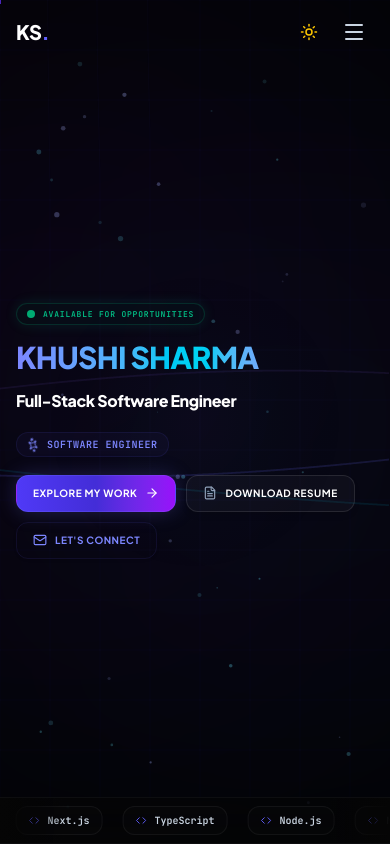
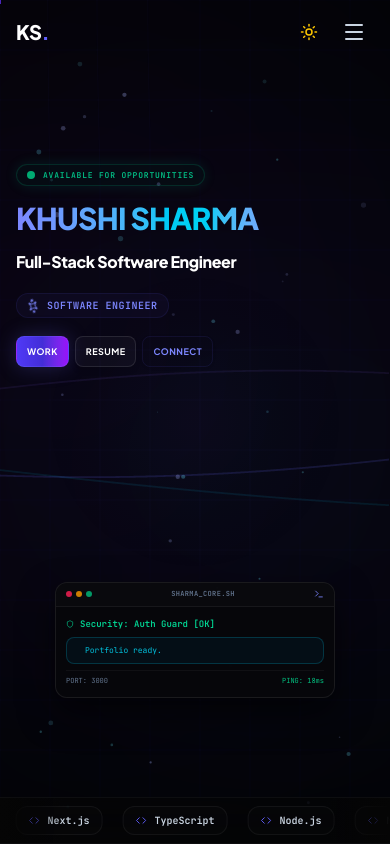
Before and after one commit to Khushi-ux123/Portfolio, a React (Vite) app: page / in a window 390 px wide. Both pictures are taken after a click on the button "ENTER PORTFOLIO". Shown: the top 844 px of the page. Built offline with nearby package versions, Linux system fonts and the light colour scheme.

Commit message:
Refactor Hero component layout and button styles
Updated layout and styles for Hero component, adjusting grid gaps and button classes for better responsiveness. Enhanced button text visibility for different screen sizes.

```diff
--- a/src/components/Hero.tsx
+++ b/src/components/Hero.tsx
@@ -253,7 +253,7 @@ export default function Hero({ isDarkMode }: HeroProps) {
 
       {/* 4. Main Contents Split Grid — this block owns all remaining height */}
       <div className="max-w-7xl mx-auto px-4 sm:px-6 lg:px-8 relative z-20 w-full flex-1 min-h-0 flex items-center">
-        <div className="grid grid-cols-1 lg:grid-cols-12 gap-6 lg:gap-12 items-center w-full h-full lg:h-auto">
+        <div className="grid grid-cols-1 lg:grid-cols-12 gap-4 sm:gap-5 lg:gap-12 items-center w-full h-full lg:h-auto">
 
           {/* ==================== LEFT SIDE: STORYTELLING ==================== */}
           <div className="lg:col-span-6 flex flex-col justify-center text-left space-y-3 sm:space-y-4 lg:space-y-6 lg:pr-6 min-h-0 w-full">
@@ -342,55 +342,85 @@ export default function Hero({ isDarkMode }: HeroProps) {
               </AnimatePresence>
             </div>
 
-            {/* Magnetic CTA Buttons Section */}
+            {/* Magnetic CTA Buttons Section — all three stay on one line */}
             <motion.div
               initial={{ opacity: 0, y: 20 }}
               animate={{ opacity: 1, y: 0 }}
               transition={{ duration: 0.6, delay: 1.1 }}
-              className="flex flex-wrap items-center gap-2.5 sm:gap-3 lg:gap-4 pt-1 lg:pt-4"
+              className="flex flex-nowrap items-center gap-1.5 sm:gap-2.5 lg:gap-4 pt-1 lg:pt-4 w-full"
             >
               <MagneticButton
                 id="cta-explore-work"
                 href="#projects"
-                className="px-4 py-2.5 sm:px-5 sm:py-3 lg:px-6 lg:py-3.5 rounded-xl text-[10px] sm:text-xs lg:text-sm font-bold uppercase tracking-wider bg-gradient-to-r from-indigo-600 via-indigo-700 to-purple-600 hover:from-indigo-500 hover:to-purple-500 text-white shadow-[0_0_20px_rgba(99,102,241,0.25)] border border-indigo-400/20 hover:shadow-indigo-500/40"
+                className="flex-1 sm:flex-none px-2.5 py-2 sm:px-5 sm:py-3 lg:px-6 lg:py-3.5 rounded-lg sm:rounded-xl text-[9px] sm:text-xs lg:text-sm font-bold uppercase tracking-wider bg-gradient-to-r from-indigo-600 via-indigo-700 to-purple-600 hover:from-indigo-500 hover:to-purple-500 text-white shadow-[0_0_20px_rgba(99,102,241,0.25)] border border-indigo-400/20 hover:shadow-indigo-500/40 whitespace-nowrap"
               >
-                Explore My Work
-                <ArrowRight size={14} className="text-white group-hover:translate-x-1 transition-transform" />
+                <span className="sm:hidden">Work</span>
+                <span className="hidden sm:inline">Explore My Work</span>
+                <ArrowRight size={14} className="hidden sm:inline text-white group-hover:translate-x-1 transition-transform" />
               </MagneticButton>
 
               <MagneticButton
                 id="cta-download-resume"
                 onClick={handleDownloadResume}
-                className={`px-4 py-2.5 sm:px-5 sm:py-3 lg:px-6 lg:py-3.5 rounded-xl text-[10px] sm:text-xs lg:text-sm font-bold uppercase tracking-wider border shadow-md ${
+                className={`flex-1 sm:flex-none px-2.5 py-2 sm:px-5 sm:py-3 lg:px-6 lg:py-3.5 rounded-lg sm:rounded-xl text-[9px] sm:text-xs lg:text-sm font-bold uppercase tracking-wider border shadow-md whitespace-nowrap ${
                   isDarkMode
                     ? "bg-white/[0.03] hover:bg-white/[0.08] text-white border-white/10 hover:border-white/20"
                     : "bg-slate-100 hover:bg-slate-200 text-slate-800 border-slate-200 hover:border-slate-300"
                 }`}
               >
-                <FileText size={14} className={isDarkMode ? "text-slate-400" : "text-slate-600"} />
-                Download Resume
+                <FileText size={14} className={`hidden sm:inline ${isDarkMode ? "text-slate-400" : "text-slate-600"}`} />
+                <span className="sm:hidden">Resume</span>
+                <span className="hidden sm:inline">Download Resume</span>
               </MagneticButton>
 
               <MagneticButton
                 id="cta-lets-connect"
                 href="#contact"
-                className={`px-4 py-2.5 sm:px-5 sm:py-3 lg:px-6 lg:py-3.5 rounded-xl text-[10px] sm:text-xs lg:text-sm font-bold uppercase tracking-wider bg-transparent border shadow-sm ${
+                className={`flex-1 sm:flex-none px-2.5 py-2 sm:px-5 sm:py-3 lg:px-6 lg:py-3.5 rounded-lg sm:rounded-xl text-[9px] sm:text-xs lg:text-sm font-bold uppercase tracking-wider bg-transparent border shadow-sm whitespace-nowrap ${
                   isDarkMode
                     ? "text-indigo-400 hover:text-indigo-300 border-indigo-500/10 hover:border-indigo-500/25"
                     : "text-indigo-600 hover:text-indigo-700 border-indigo-200/50 hover:border-indigo-300/50"
                 }`}
               >
-                <Mail size={14} />
-                Let's Connect
+                <Mail size={14} className="hidden sm:inline" />
+                <span className="sm:hidden">Connect</span>
+                <span className="hidden sm:inline">Let's Connect</span>
               </MagneticButton>
             </motion.div>
 
           </div>
 
           {/* ==================== RIGHT SIDE: FUTURE INTERACTIVE WORKSPACE ==================== */}
-          {/* Simplified terminal-only card below md so mobile stays a single-focus, single-screen layout;
-              the full floating-module scene (which needs real lateral room) only appears at lg+. */}
-          <div className="hidden lg:flex lg:col-span-6 items-center justify-center relative min-h-0 h-full lg:h-auto">
+          {/* Visible at every breakpoint now — a small static status card on mobile,
+              scaling up to the full floating-module 3D scene at lg+. */}
+          <div className="lg:col-span-6 flex items-center justify-center relative min-h-0 h-full lg:h-auto">
+
+            {/* ---- COMPACT CARD (below lg): small, single terminal panel only ---- */}
+            <div className="lg:hidden w-full max-w-[280px] sm:max-w-[320px] mx-auto border border-white/[0.08] bg-[#07070a]/90 backdrop-blur-xl rounded-xl shadow-[0_15px_35px_rgba(0,0,0,0.6)] overflow-hidden font-mono text-[9px] text-slate-300">
+              <div className="px-2.5 py-1.5 border-b border-white/[0.06] bg-white/[0.01] flex items-center justify-between">
+                <div className="flex items-center gap-1">
+                  <span className="w-1.5 h-1.5 rounded-full bg-rose-500/80" />
+                  <span className="w-1.5 h-1.5 rounded-full bg-amber-500/80" />
+                  <span className="w-1.5 h-1.5 rounded-full bg-emerald-500/80" />
+                </div>
+                <span className="text-[7px] text-slate-500 font-bold uppercase tracking-wider">sharma_core.sh</span>
+                <Terminal size={10} className="text-indigo-400" />
+              </div>
+              <div className="p-2.5 space-y-1.5 text-left leading-relaxed">
+                <div className="flex items-center gap-1.5 text-emerald-400 font-bold">
+                  <Shield size={8} className="animate-pulse flex-shrink-0" />
+                  <span className="truncate">Security: Auth Guard [OK]</span>
+                </div>
+                <div className="flex items-start gap-1.5 text-cyan-400 bg-cyan-950/25 border border-cyan-500/25 p-1.5 rounded-lg text-[8px] animate-pulse">
+                  <span className="w-1.5 h-1.5 rounded-full bg-cyan-400 mt-0.5 animate-ping flex-shrink-0" />
+                  <span className="truncate">{activeConsoleLog}</span>
+                </div>
+                <div className="pt-1 border-t border-white/[0.04] text-[7px] text-slate-500 flex items-center justify-between">
+                  <span>PORT: 3000</span>
+                  <span className="text-emerald-500">PING: 18ms</span>
+                </div>
+              </div>
+            </div>
 
             {/* ---- FULL 3D PERSPECTIVE SCENE (lg and up only) ---- */}
             <div className="hidden lg:flex relative w-full max-w-lg aspect-square items-center justify-center [perspective:1400px] scale-100 origin-center">
```
